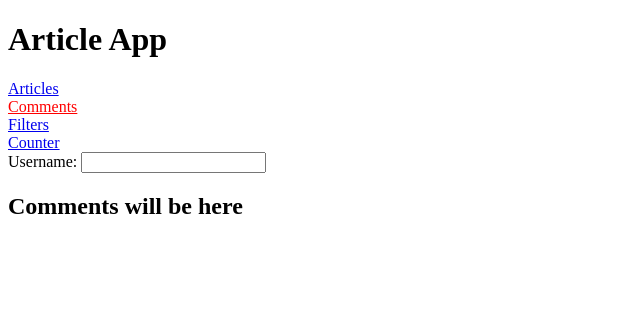
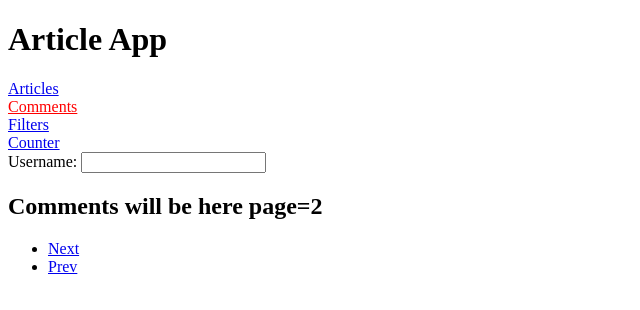
Before and after one commit to Water34545/react_lessons, a React (Create React App) app: page /comments/2 in a window 1280 px wide. Shown: the top 310 px of the page, without its empty margins (0-640 px from the left). Built offline with nearby package versions, Linux system fonts and the light colour scheme.

Commit message:
adds pagination, start loadin comments in comments page

```diff
--- a/src/ac/index.js
+++ b/src/ac/index.js
@@ -8,7 +8,8 @@ import {
   LOAD_ARTICLE,
   START,
   SUCCESS,
-  LOAD_ARTICLE_COMMENTS
+  LOAD_ARTICLE_COMMENTS,
+  LOAD_COMMENTS
 } from "../constants";
 
 export function increment() {
@@ -88,3 +89,21 @@ export function loadArticleComments(articleId) {
     callAPI: `/api/comment?article=${articleId}`
   };
 }
+
+export function loadComments(page) {
+  return async dispatch => {
+    dispatch({
+      type: LOAD_COMMENTS + START,
+      payload: { page }
+    });
+
+    const rawRes = await fetch(`/api/comment?limit=5&offset=${page * 5}`);
+    const response = await rawRes.json();
+
+    dispatch({
+      type: LOAD_COMMENTS + SUCCESS,
+      payload: { page },
+      response
+    });
+  };
+}
--- /dev/null
+++ b/src/components/comments-pagination.js
@@ -0,0 +1,82 @@
+import React, { Component } from "react";
+import { NavLink } from "react-router-dom";
+import PropTypes from "prop-types";
+import Comment from "./comment";
+import { connect } from "react-redux";
+import { loadComments } from "../ac";
+import Loader from "./common/loader";
+
+class CommentPagination extends Component {
+  static propTypes = {
+    page: PropTypes.number
+  };
+
+  componentDidUpdate(oldProps) {
+    const { page, loadComments } = this.props;
+    if (!oldProps.isOpen && !page.commentsLoading && !page.commentsLoaded) {
+      loadComments(page);
+    }
+  }
+
+  render() {
+    const { page } = this.props;
+    return (
+      <div>
+        <h2>Comments will be here page={page}</h2>
+        {this.getBody()}
+        {pagination(page)}
+      </div>
+    );
+  }
+
+  getBody() {
+    const {
+      page: { comments, commentsLoading, commentsLoaded }
+    } = this.props;
+    if (commentsLoading) return <Loader />;
+    if (!commentsLoaded) return null;
+
+    const body = comments.length ? (
+      <ul className="test__comment-list--body">
+        {comments.map(id => (
+          <li key={id} className="test__comment-list--item">
+            <Comment id={id} />
+          </li>
+        ))}
+      </ul>
+    ) : (
+      <h3 className="test__comment-list--empty">No comments yet</h3>
+    );
+
+    return <div className="test__comment-list--body">{body}</div>;
+  }
+}
+
+const pagination = page =>
+  +page === 1 ? (
+    <ul>
+      <li key={+page + 1}>
+        <NavLink to={`/comments/${+page + 1}`} activeStyle={{ color: "red" }}>
+          Next
+        </NavLink>
+      </li>
+    </ul>
+  ) : (
+    <ul>
+      <li key={+page + 1}>
+        <NavLink to={`/comments/${+page + 1}`} activeStyle={{ color: "red" }}>
+          Next
+        </NavLink>
+      </li>
+      <li key={+page - 1}>
+        <NavLink to={`/comments/${+page - 1}`} activeStyle={{ color: "red" }}>
+          Prev
+        </NavLink>
+      </li>
+    </ul>
+  );
+
+export default connect(
+  null,
+  { loadComments }
+)(CommentPagination);
--- a/src/components/routes/comments.js
+++ b/src/components/routes/comments.js
@@ -1,14 +1,22 @@
 import React from "react";
 import { Route } from "react-router-dom";
-import ArticleList from "../comment-list";
-import Article from "../comment";
+import CommentsPagination from "../comments-pagination";
 
 function CommentRoute() {
   return (
     <div>
-      <h2>Comments will be here</h2>
+      <Route path="/comments/:page" children={getComments} />
     </div>
   );
 }
 
+const getComments = ({ match }) =>
+  match ? (
+    <CommentsPagination page={match.params.page} />
+  ) : (
+    <CommentsPagination page={1} />
+  );
+
+CommentRoute.propTypes = {};
+
 export default CommentRoute;
--- a/src/constants/index.js
+++ b/src/constants/index.js
@@ -4,6 +4,7 @@ export const DELETE_ARTICLE = "DELETE_ARTICLE";
 export const LOAD_ALL_ARTICLES = "LOAD_ALL_ARTICLES";
 export const LOAD_ARTICLE = "LOAD_ARTICLE";
 export const LOAD_ARTICLE_COMMENTS = "LOAD_ARTICLE_COMMENTS";
+export const LOAD_COMMENTS = "LOAD_COMMENTS";
 
 export const CHANGE_SELECTION = "CHANGE_SELECTION";
 export const CHANGE_DATE_RANGE = "CHANGE_DATE_RANGE";
```
